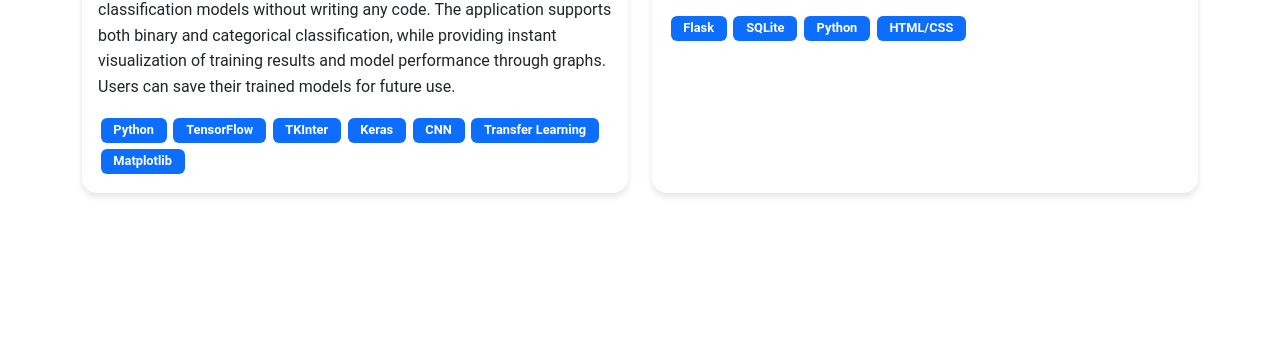
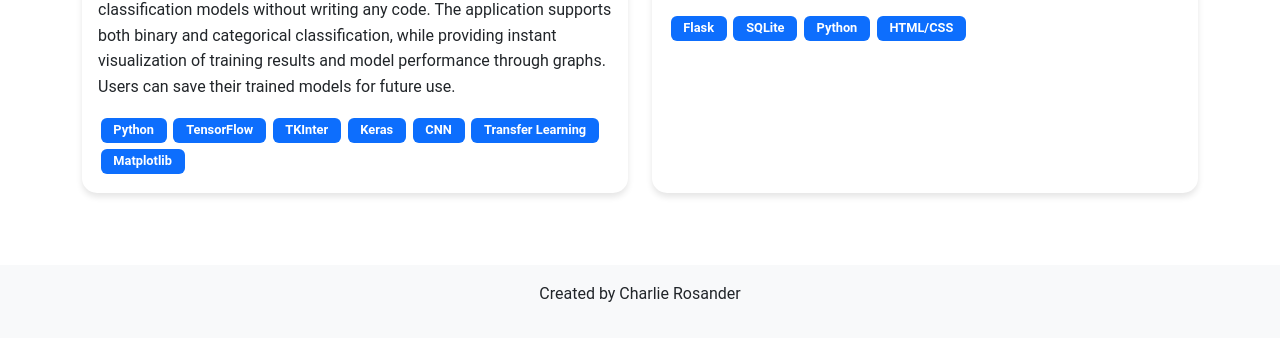
Before and after one commit to CharlieRosander/charlie-rosander-cv, a plain HTML site: page index.html in a window 1280 px wide. Shown: the part 3393-3731 px from the top of the page. Before the commit the page ends 3658 px from the top, so only its background shows below. Drawn offline with nearby package versions, Linux system fonts and the light colour scheme.

Commit message:
added footer

```diff
--- a/index.html
+++ b/index.html
@@ -209,11 +209,11 @@
     </section>
     -->
 
-    <!-- <footer class="bg-light py-3 text-center">
+    <footer class="bg-light py-3 text-center">
         <div class="container">
-            <p>&copy; 2024 Charlie Rosander. All Rights Reserved.</p>
+            <p>Created by Charlie Rosander</p>
         </div>
-    </footer> -->
+    </footer>
 
     <script src="https://cdn.jsdelivr.net/npm/bootstrap@5.3.0/dist/js/bootstrap.bundle.min.js"></script>
     <script src="script.js"></script>
```
